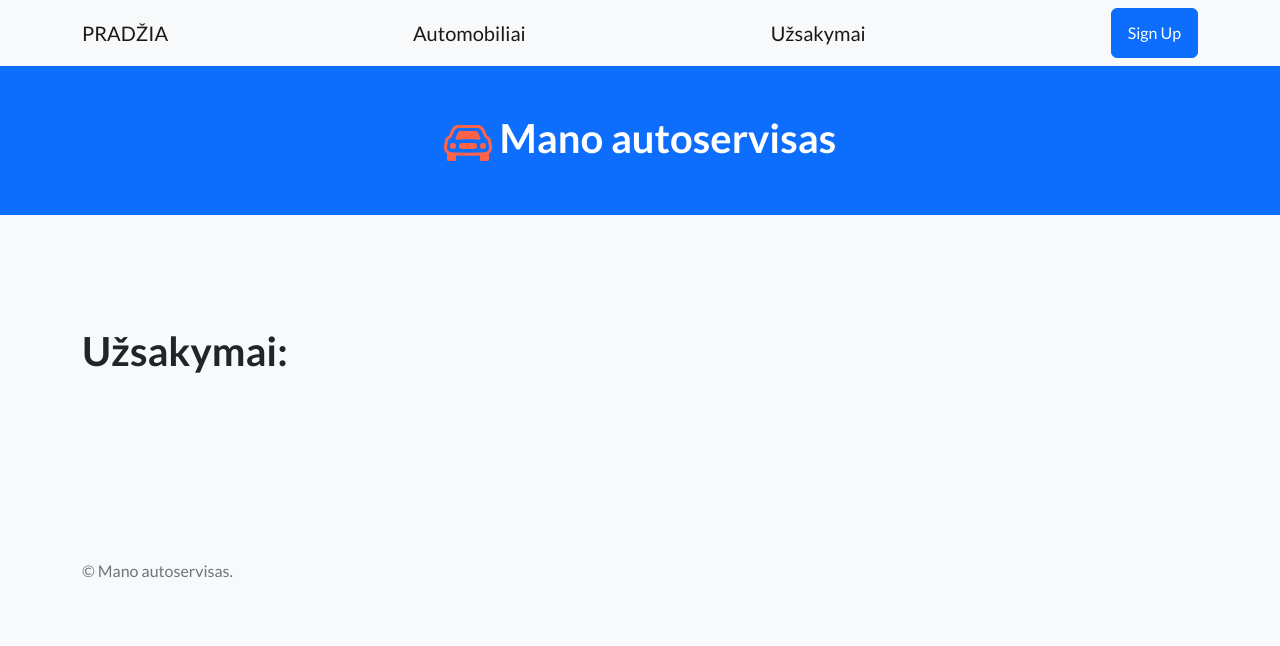
After one commit to DonatasNoreika/my_autoservice_202410, a Django app: page /orders/ in a window 1280 px wide. The commit adds this page. Shown: the top 646 px of the page. Run offline with Django 5.2, Linux system fonts and the light colour scheme; data that the repository does not hold is empty; some libraries are stand-ins or nearby versions.

Commit message:
+ 4: Sukurti puslapį (per klasę views faile), pvz. autoservice/uzsakymai, kuriame būtų atvaizduoti visi serviso užsakymai.

```diff
--- a/mysite/autoservice/templates/base.html
+++ b/mysite/autoservice/templates/base.html
@@ -23,6 +23,7 @@
             <div class="container">
                 <a class="navbar-brand" href="{% url 'index' %}">PRADŽIA</a>
                 <a class="navbar-brand" href="{% url 'cars' %}">Automobiliai</a>
+                <a class="navbar-brand" href="{% url 'orders' %}">Užsakymai</a>
                 <a class="btn btn-primary" href="#signup">Sign Up</a>
             </div>
         </nav>
--- /dev/null
+++ b/mysite/autoservice/templates/orders.html
@@ -0,0 +1,11 @@
+{% extends 'base.html' %}
+
+{% block 'title' %}Užsakymai{% endblock %}
+
+{% block 'content' %}
+<h1>Užsakymai:</h1>
+{% for order in orders %}
+<a href=""><p>{{ order }}</p></a>
+<hr>
+{% endfor %}
+{% endblock %}
--- a/mysite/autoservice/urls.py
+++ b/mysite/autoservice/urls.py
@@ -5,4 +5,5 @@ urlpatterns = [
     path("", views.index, name="index"),
     path("cars/", views.cars, name="cars"),
     path("cars/<int:car_id>", views.car, name="car"),
+    path("orders/", views.OrderListView.as_view(), name="orders"),
 ]
--- a/mysite/autoservice/views.py
+++ b/mysite/autoservice/views.py
@@ -1,4 +1,6 @@
 from django.shortcuts import render
+from django.views.generic import ListView
+
 from .models import Service, Order, Car
 
 # Create your views here.
@@ -20,3 +22,8 @@ def cars(request):
 
 def car(request, car_id):
     return render(request, template_name="car.html", context={"car": Car.objects.get(pk=car_id)})
+
+class OrderListView(ListView):
+    model = Order
+    template_name = "orders.html"
+    context_object_name = "orders"
```
